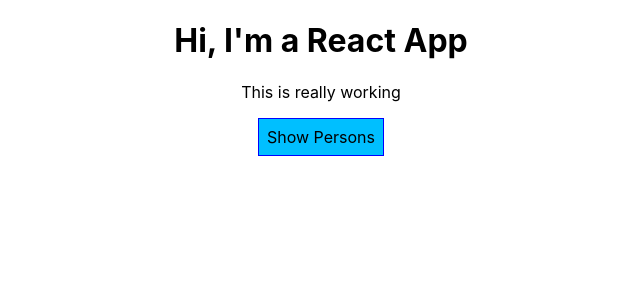
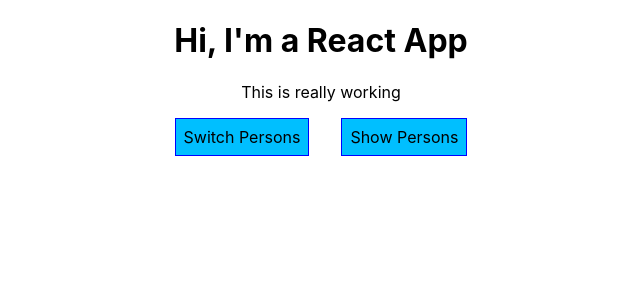
Before and after one commit to heyFahad/learning-reactjs, a React (Create React App) app: page / in a window 1280 px wide. Shown: the top 300 px of the page, without its empty margins (319-959 px from the left). Built offline with nearby package versions, Linux system fonts and the light colour scheme.

Commit message:
Updated the state of my App component without affecting the state's immutability. Also introduced unique IDs in state to use them as 'Key' attribute while displaying List. Finally, added a two way binding for all the list elements to update any person's name correctly.

```diff
--- a/src/App.js
+++ b/src/App.js
@@ -6,30 +6,51 @@ import './App.css';
 class App extends Component {
   state = {
     persons: [
-      { name: "Fahad Javed", age: 23 },
-      { name: "Muhammad Bilal", age: 22 }
+      { id: "FA15-BSE-145", name: "Fahad Javed", age: 23 },
+      { id: "FA15-BSE-058", name: "Muhammad Bilal", age: 22 }
     ],
     showPersons: false
   }
 
-  switchNamesAndAgesHandler = () => {
+  switchPersonsHandler = () => {
     // console.log("Was clicked!");
     // DON'T DO LIKE THIS: this.state.persons[0].name = "Bunty";
     this.setState({
       persons: [
-        { name: this.state.persons[1].name, age: this.state.persons[1].age },
-        { name: this.state.persons[0].name, age: this.state.persons[0].age }
+        { id: this.state.persons[1].id, name: this.state.persons[1].name, age: this.state.persons[1].age },
+        { id: this.state.persons[0].id, name: this.state.persons[0].name, age: this.state.persons[0].age }
       ]
     });
   }
 
-  nameChangedHandler = (event) => {
+  nameChangedHandler = (event, personId) => {
+    // First, find the index of the person whose name is being changed
+    const personIndex = this.state.persons.findIndex((person) => {
+      return person.id === personId;
+    });
+
+    // Then, fetch the actual person object by using the 'Spread' operator (as we don't want to mutate the state)
+    const updatedPerson = {...this.state.persons[personIndex]};
+
+    // Update the person's name in this separate Person object and then reflect that change in a separate personsArray
+    updatedPerson.name = event.target.value;
+    const personsArray = [...this.state.persons];
+    personsArray[personIndex] = updatedPerson;
+
+    // Finally, update the actually 'state' so that React can re-render the DOM
     this.setState({
-      persons: [
-        { name: event.target.value, age: this.state.persons[0].age },
-        { name: this.state.persons[1].name, age: this.state.persons[1].age }
-      ]
+      persons: personsArray
     });
+  }
+
+  deletePersonHandler = (personIndex) => {
+    // const personsArray = this.state.persons.slice();
+    // An alternative to using the 'slice()' method is using the 'Spread' operator (...) as follows
+    const personsArray = [...this.state.persons];
+    personsArray.splice(personIndex, 1);
+
+    // update the actual state to re-render the DOM
+    this.setState({persons: personsArray});
   }
 
   togglePersonsHandler = () => {
@@ -39,11 +60,13 @@ class App extends Component {
 
   render() {
     const buttonStyle = {
+      display: 'inline',
       backgroundColor: 'deepskyblue',
       font: 'inherit',
       border: '1px solid blue',
       padding: '8px',
-      cursor: 'pointer'
+      cursor: 'pointer',
+      margin: 'auto 16px'
     };
 
     let personsData = null;
@@ -52,26 +75,17 @@ class App extends Component {
       personsData = (
         <div>
           {
-            this.state.persons.map((person) => {
+            this.state.persons.map((person, index) => {
               return (
                 <Person
+                key = {person.id}
                 name = {person.name}
                 age = {person.age}
-                clickEventHandler = {this.switchNamesAndAgesHandler}
-                nameChanged = {this.nameChangedHandler} />
+                clickEventHandler = {this.deletePersonHandler.bind(this, index)}
+                nameChanged = {(event) => this.nameChangedHandler(event, person.id)} />
               );
             })
           }
-          {/* <Person
-            name={this.state.persons[0].name}
-            age={this.state.persons[0].age}
-            nameChanged={this.nameChangedHandler} />
-          <Person
-            name={this.state.persons[1].name}
-            age={this.state.persons[1].age}
-            clickEventHandler={this.switchNamesAndAgesHandler}>
-            My hobby is: CRICKET
-          </Person> */}
         </div>
       );
     }
@@ -82,9 +96,14 @@ class App extends Component {
         <h1>Hi, I'm a React App</h1>
         <p>This is really working</p>
         <button
+          style = {buttonStyle}
+          onClick = {this.switchPersonsHandler}>
+            Switch Persons
+        </button>
+        <button
           style={buttonStyle}
           onClick={this.togglePersonsHandler}>
-          {this.state.showPersons ? "Hide Persons" : "Show Persons"}
+            {this.state.showPersons ? "Hide Persons" : "Show Persons"}
         </button>
         {personsData}
       </div>
@@ -107,7 +126,7 @@ export default App;
 
   console.log(personsStateArray);
 
-  const switchNamesAndAgesHandler = () => {
+  const switchPersonsHandler = () => {
     // console.log("Was clicked!");
     // DON'T DO LIKE THIS: this.state.persons[0].name = "Bunty";
     setPersonsState({
@@ -122,7 +141,7 @@ export default App;
     <div className="App">
       <h1>Hi, I'm a React App</h1>
       <p>This is really working</p>
-      <button onClick={switchNamesAndAgesHandler}>Switch Names and Ages</button>
+      <button onClick={switchPersonsHandler}>Switch Names and Ages</button>
       <Person name={personsStateArray.persons[0].name} age={personsStateArray.persons[0].age} />
       <Person name={personsStateArray.persons[1].name} age={personsStateArray.persons[1].age}>
         My hobby is: CRICKET
```
